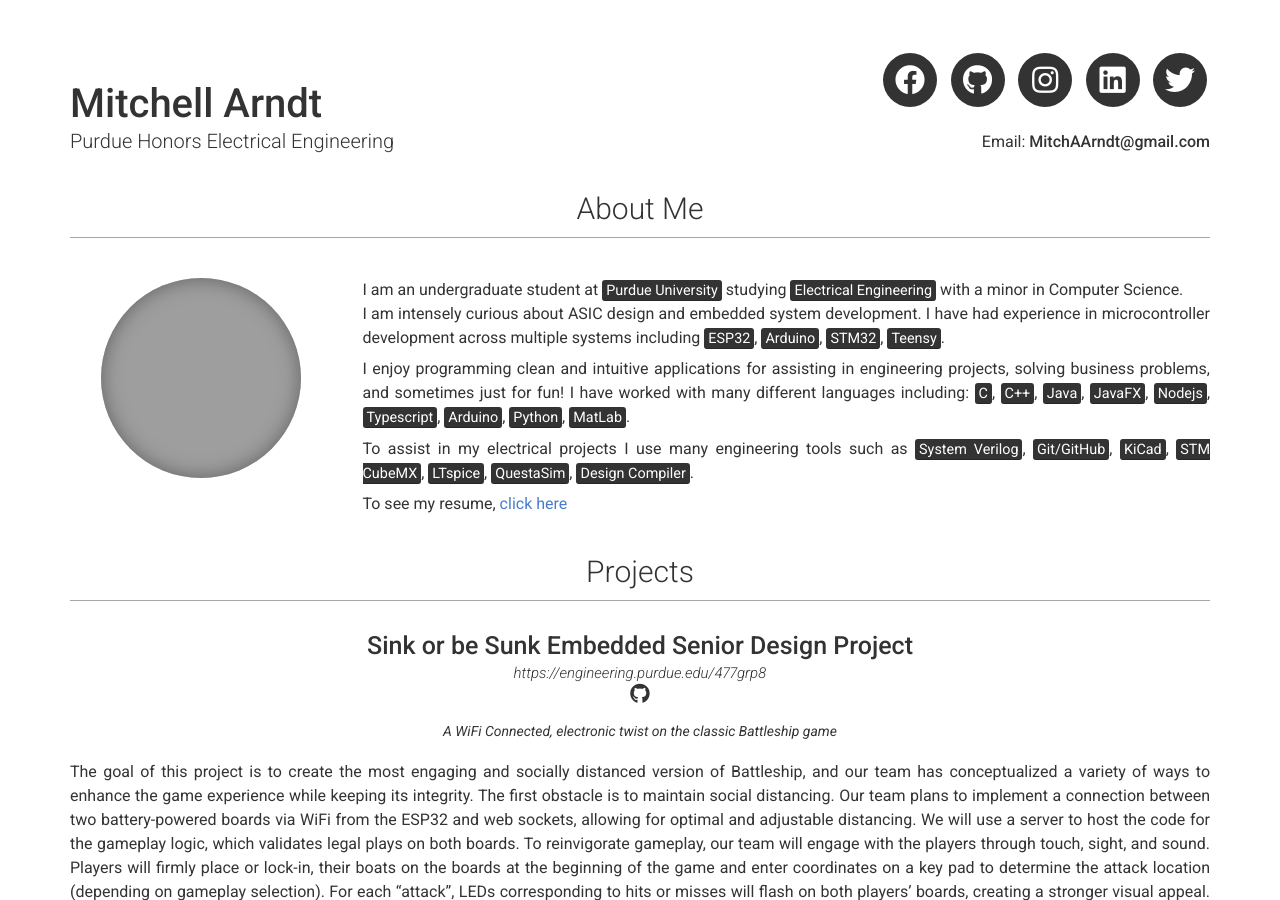
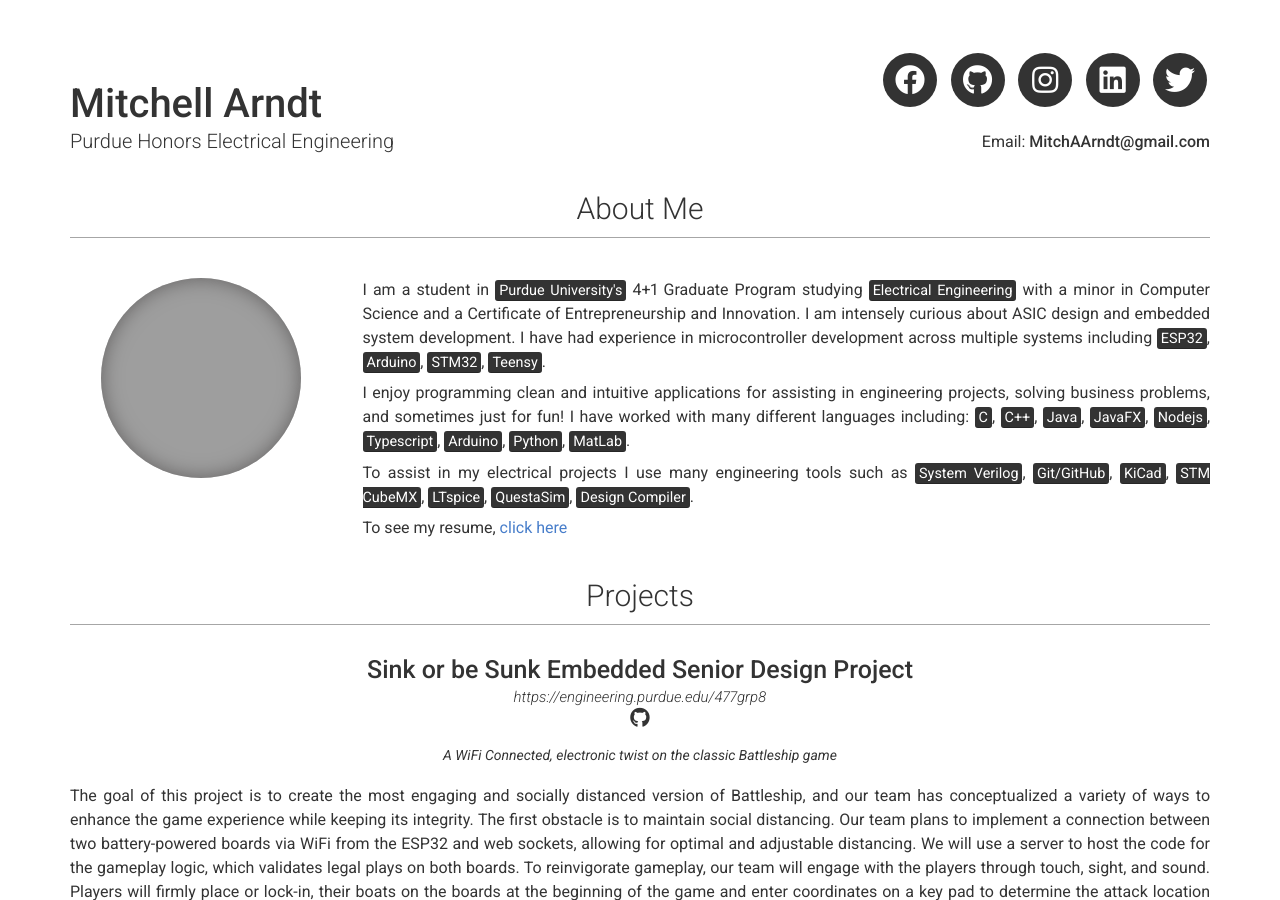
Before and after one commit to MArndt26/marndt26.github.io, a Jekyll site: the page built from index.md, in a window 1280 px wide and 900 px high. Built offline with Jekyll 4.4.1, drawn with Linux system fonts in a browser that asks for light colours; nearby versions of some CDN libraries; grey boxes are pictures that could not be loaded.

Commit message:
updated schooling information in about section to reflect 4+1 program

```diff
--- a/_config.yml
+++ b/_config.yml
@@ -48,7 +48,7 @@ gtag: "G-2PSY2YPYB7"
 # about_title: About Me (Use this to override about section title)
 about_profile_image: https://gravatar.com/avatar/381510daba793a32d294422fa36c180c?s=200&d=retro
 about_content: | # this will include new lines to allow paragraphs
-  I am an undergraduate student at <mark>Purdue University</mark> studying <mark>Electrical Engineering</mark> with a minor in Computer Science.
+  I am a student in <mark>Purdue University's</mark> 4+1 Graduate Program studying <mark>Electrical Engineering</mark> with a minor in Computer Science and a Certificate of Entrepreneurship and Innovation.
   I am intensely curious about ASIC design and embedded system development.  I have had experience in microcontroller development across multiple
   systems including <mark>ESP32</mark>, <mark>Arduino</mark>, <mark>STM32</mark>, <mark>Teensy</mark>.
 
```
